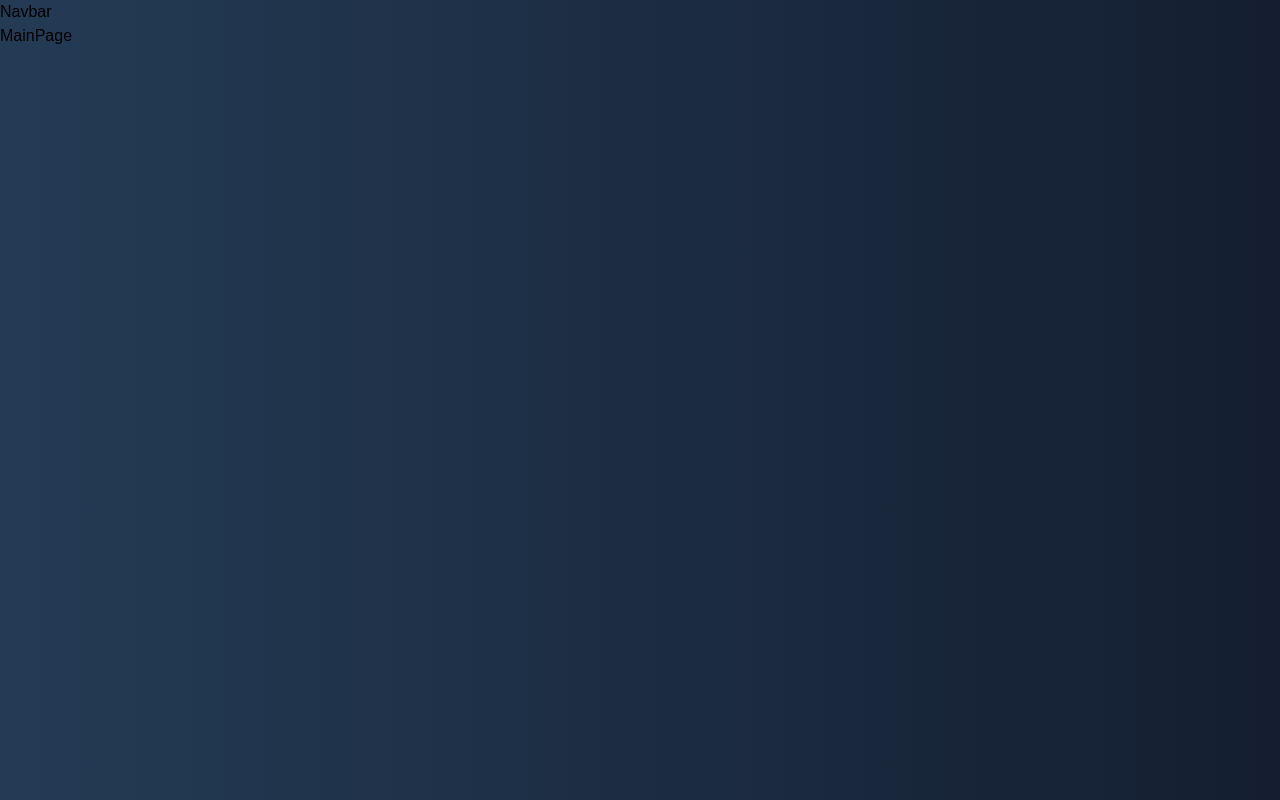
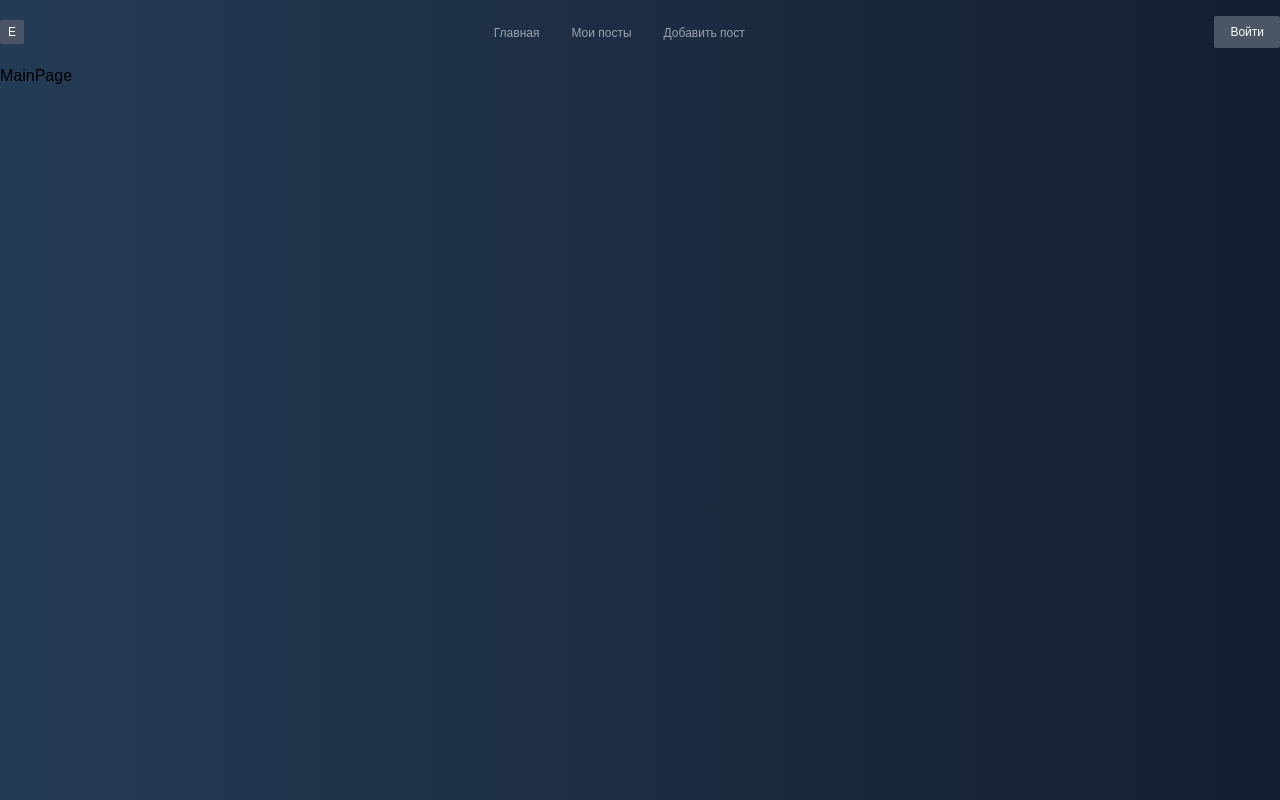
Before and after one commit to AleksandrPolishchuk/Blog, a React (Create React App) app in the folder client/: page / in a window 1280 px wide. Built offline with nearby package versions, Linux system fonts and the light colour scheme; the HTML template or start-up script is replaced by a standard one.

Commit message:
add styling for Navbar

```diff
--- a/client/src/components/Navbar.jsx
+++ b/client/src/components/Navbar.jsx
@@ -2,6 +2,20 @@ import React from 'react'
 
 export const Navbar = () => {
   return (
-    <div>Navbar</div>
+    <div className='flex py-4 justify-between items-center'>
+        <span className='flex justify-center items-center w-6 h-6 bg-gray-600 text-xs text-white rounded-sm'>
+            E
+        </span>
+
+        <ul className="flex gap-8">
+            <li><a href="/" className='text-xs text-gray-400 hover:text-white'>Главная</a></li>
+            <li><a href="/" className='text-xs text-gray-400 hover:text-white'>Мои посты</a></li>
+            <li><a href="/" className='text-xs text-gray-400 hover:text-white'>Добавить пост</a></li>
+        </ul>
+
+        <div className='flex justify-center items-center bg-gray-600 text-xs text-white rounded-sm px-4 py-2'>
+            <button>Войти</button>
+        </div>
+    </div>
   )
 }
```
